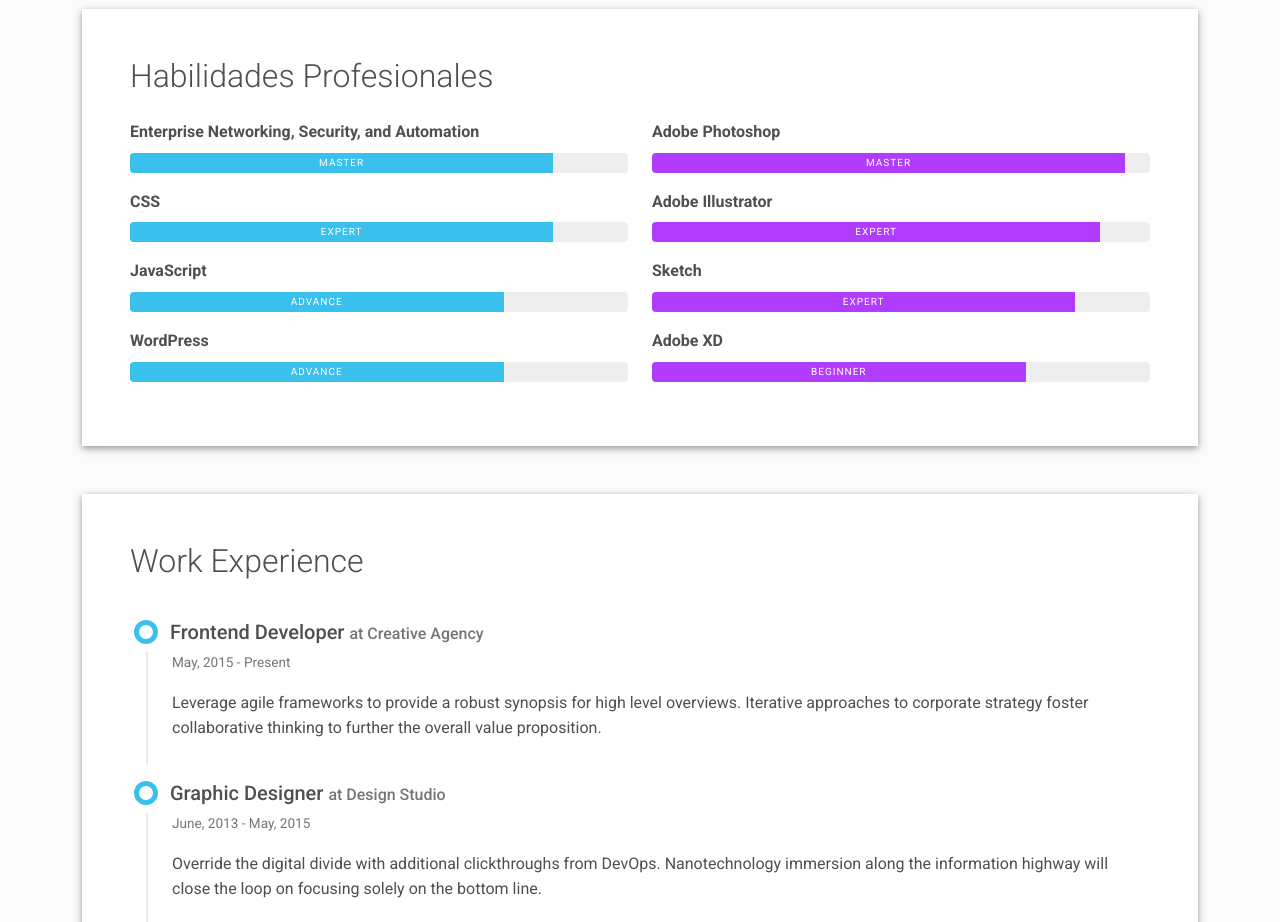
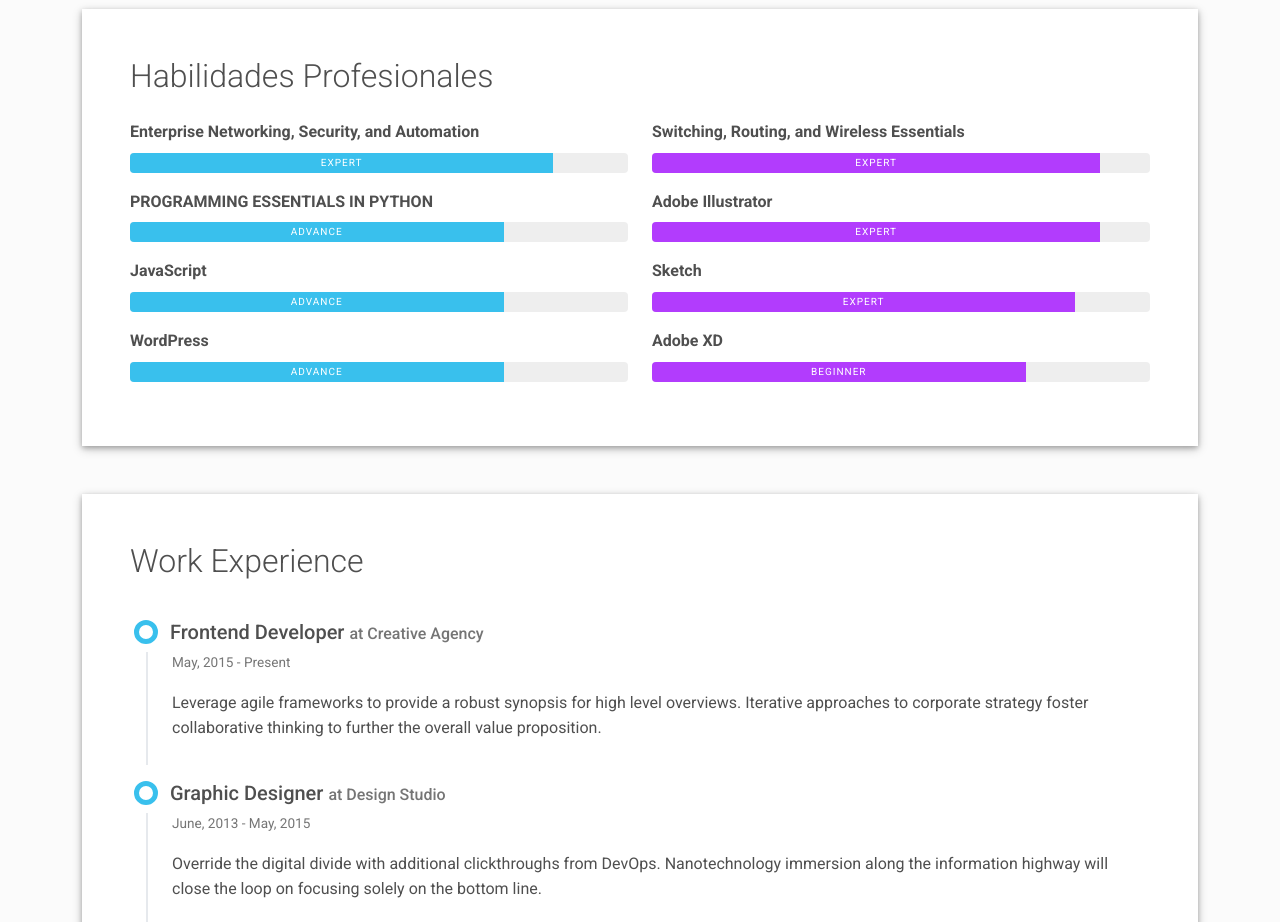
Before and after one commit to LuisCapcha/LuisCapcha.github.io, a plain HTML site: page index.html in a window 1280 px wide. Shown: the part 1000-1922 px from the top of the page. Drawn offline with Linux system fonts and the light colour scheme.

Commit message:
11  modificacion

```diff
--- a/index.html
+++ b/index.html
@@ -137,12 +137,12 @@
         <div class="col-md-6">
           <div class="mb-3"><span class="fw-bolder">Enterprise Networking, Security, and Automation</span>
             <div class="progress my-2 rounded" style="height: 20px">
-              <div class="progress-bar bg-info" role="progressbar" data-aos="zoom-in-right" data-aos-delay="100" data-aos-anchor=".skills-section" style="width: 85%;" aria-valuenow="85" aria-valuemin="0" aria-valuemax="100">Master</div>
+              <div class="progress-bar bg-info" role="progressbar" data-aos="zoom-in-right" data-aos-delay="100" data-aos-anchor=".skills-section" style="width: 85%;" aria-valuenow="85" aria-valuemin="0" aria-valuemax="100">Expert</div>
             </div>
           </div>
-          <div class="mb-3"><span class="fw-bolder">CSS</span>
+          <div class="mb-3"><span class="fw-bolder">PROGRAMMING ESSENTIALS IN PYTHON</span>
             <div class="progress my-2 rounded" style="height: 20px">
-              <div class="progress-bar bg-info" role="progressbar" data-aos="zoom-in-right" data-aos-delay="200" data-aos-anchor=".skills-section" style="width: 85%" aria-valuenow="85" aria-valuemin="0" aria-valuemax="100">Expert</div>
+              <div class="progress-bar bg-info" role="progressbar" data-aos="zoom-in-right" data-aos-delay="200" data-aos-anchor=".skills-section" style="width: 75%" aria-valuenow="75" aria-valuemin="0" aria-valuemax="100">Advance</div>
             </div>
           </div>
           <div class="mb-3"><span class="fw-bolder">JavaScript</span>
@@ -157,9 +157,9 @@
           </div>
         </div>
         <div class="col-md-6">
-          <div class="mb-3"><span class="fw-bolder">Adobe Photoshop</span>
+          <div class="mb-3"><span class="fw-bolder">Switching, Routing, and Wireless Essentials	</span>
             <div class="progress my-2 rounded" style="height: 20px">
-              <div class="progress-bar bg-secondary" role="progressbar" data-aos="zoom-in-right" data-aos-delay="400" data-aos-anchor=".skills-section" style="width: 95%" aria-valuenow="95" aria-valuemin="0" aria-valuemax="100">Master</div>
+              <div class="progress-bar bg-secondary" role="progressbar" data-aos="zoom-in-right" data-aos-delay="400" data-aos-anchor=".skills-section" style="width: 90%" aria-valuenow="90" aria-valuemin="0" aria-valuemax="100">Expert</div>
             </div>
           </div>
           <div class="mb-3"><span class="fw-bolder">Adobe Illustrator</span>
```
